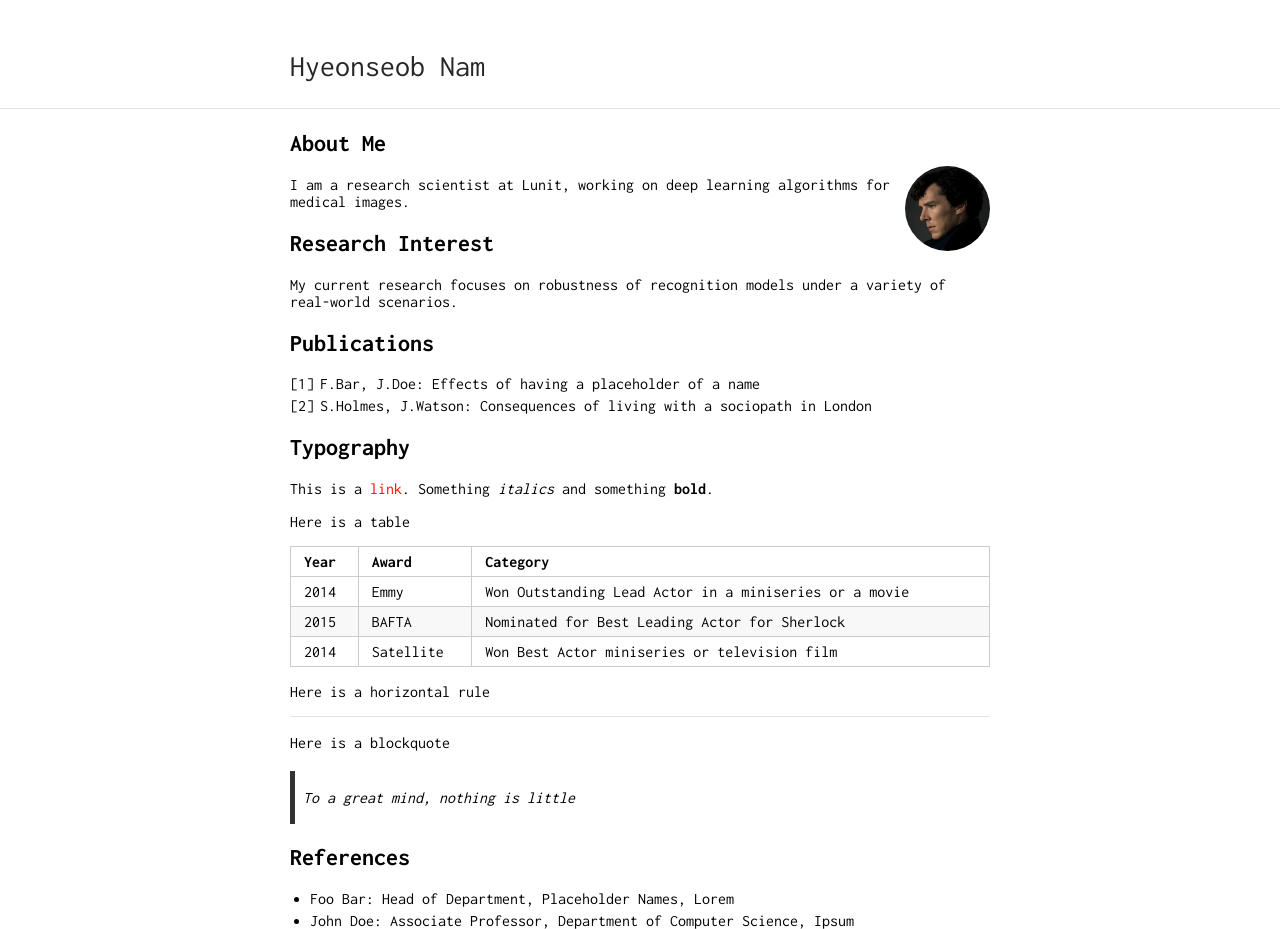
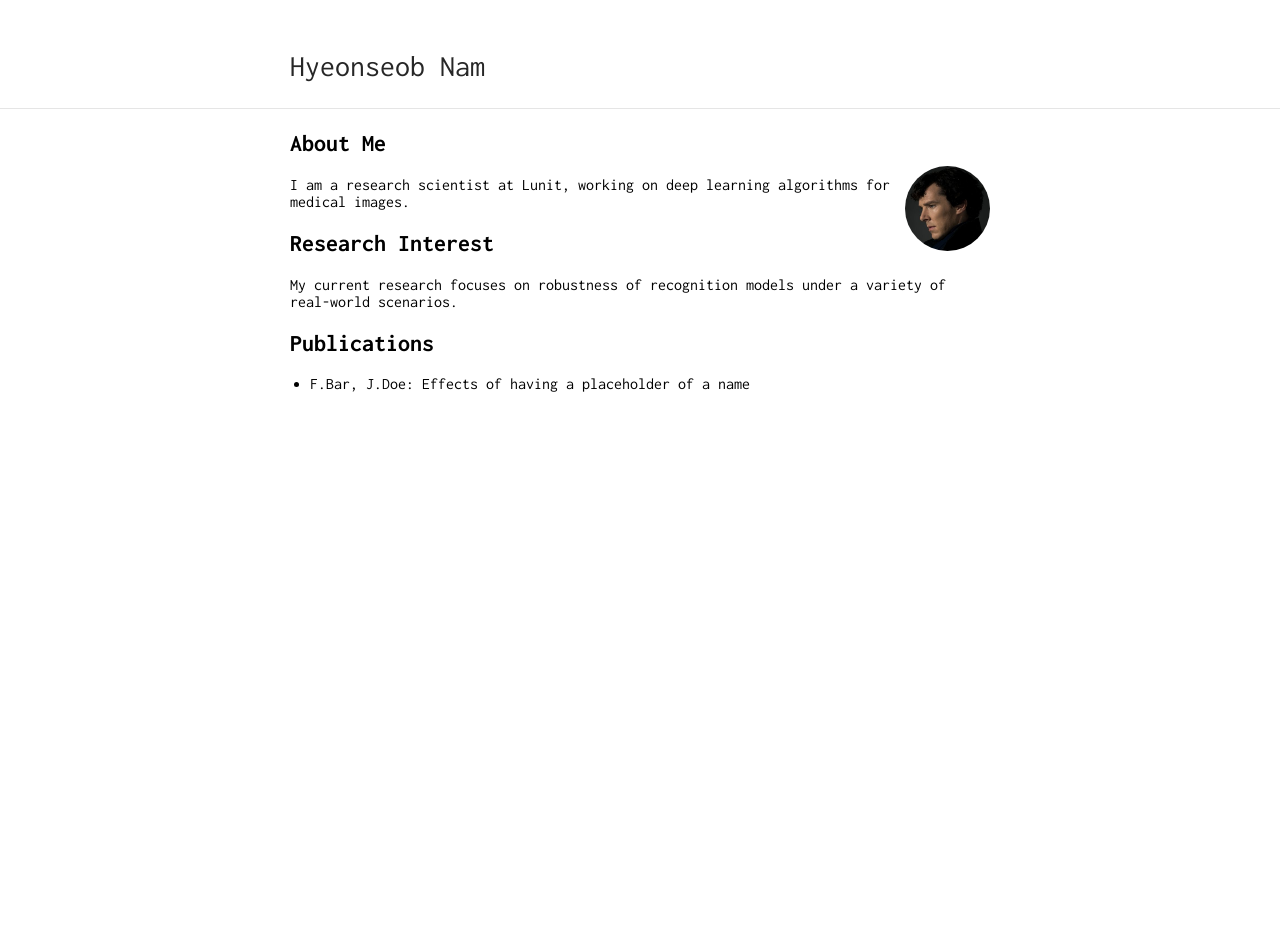
Before and after one commit to gholste/hyeonseobnam.github.io, a Jekyll site: the page built from index.md, in a window 1280 px wide. Built offline with Jekyll 4.4.1, drawn with Linux system fonts in a browser that asks for light colours; our own code applies the rules of GitHub Pages for plain Markdown files; after the commit the page ends 900 px from its top, so only the background shows below that.

Commit message:
Update index.md

```diff
--- a/index.md
+++ b/index.md
@@ -14,30 +14,4 @@ My current research focuses on robustness of recognition models under a variety
 
 ## Publications
 
-1. F.Bar, J.Doe: Effects of having a placeholder of a name
-2. S.Holmes, J.Watson: Consequences of living with a sociopath in London
-
-## Typography
-
-This is a [link](http://google.com). Something *italics* and something **bold**.
-
-Here is a table
-
-Year | Award | Category
------|-------|--------
-2014 | Emmy  | Won Outstanding Lead Actor in a miniseries or a movie
-2015 | BAFTA | Nominated for Best Leading Actor for Sherlock
-2014 | Satellite | Won Best Actor miniseries or television film
-
-Here is a horizontal rule
-
----
-
-Here is a blockquote
-
-> To a great mind, nothing is little
-
-## References
-
-* Foo Bar: Head of Department, Placeholder Names, Lorem
-* John Doe: Associate Professor, Department of Computer Science, Ipsum
+- F.Bar, J.Doe: Effects of having a placeholder of a name
```
